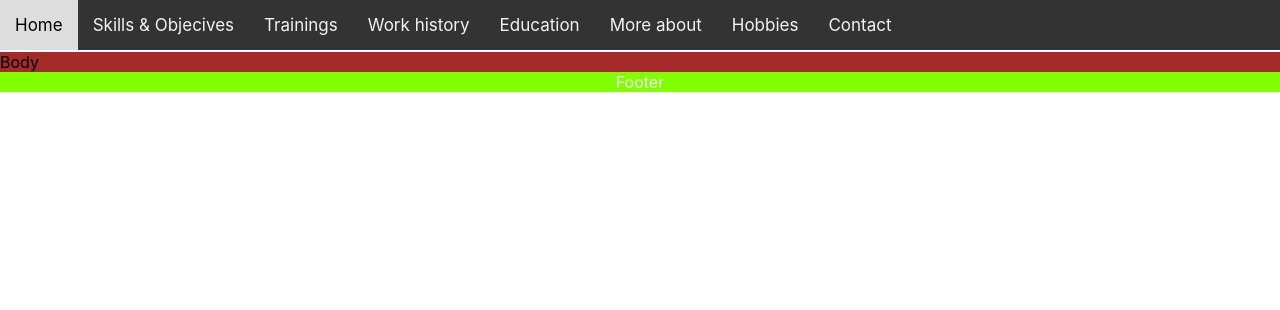
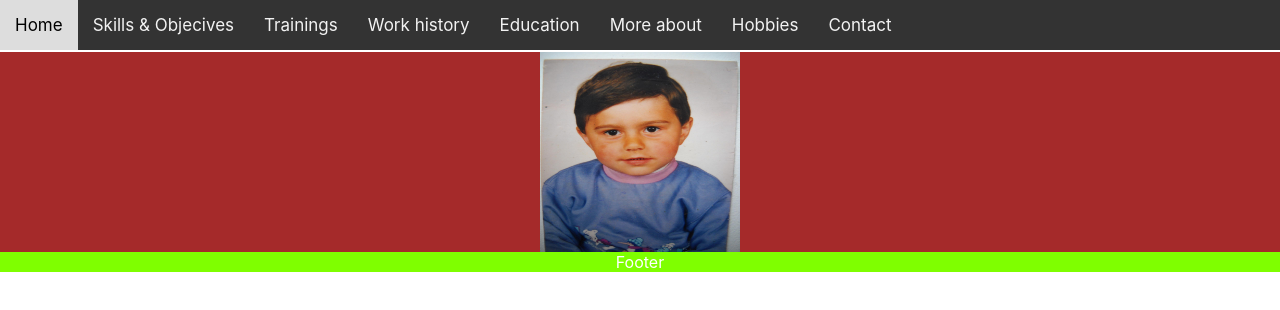
Before and after one commit to vasiluca32/My-Online-CV, a React (Create React App) app: page /Home in a window 1280 px wide. Shown: the top 310 px of the page. Built offline with nearby package versions, Linux system fonts and the light colour scheme.

Commit message:
09.06.2020 home render, first render with picture

```diff
--- a/src/components/Body.js
+++ b/src/components/Body.js
@@ -1,10 +1,13 @@
 import React from "react";
 import "./Body.css"
+import { Route } from "react-router-dom";
+import Home from "../pages/Home"
+
 
 export default function Body() {
     return (
         <div className="body">
-            <p>Body</p>
+            <Route exact path="/Home" component={Home} />
         </div>
     );
 }
--- /dev/null
+++ b/src/components/First-render.css
@@ -0,0 +1,10 @@
+.first-render-wrap{
+    display: flex;
+    justify-content: center;
+
+}
+
+.CV-pic{
+    height:200px;
+    width:200px;
+}
--- /dev/null
+++ b/src/components/First-render.js
@@ -0,0 +1,12 @@
+import React from "react";
+import Picpic from "../../src/cv-picture.jpg"
+import "../components/First-render.css"
+
+export default function MyImage() {
+    return (
+        <div className="first-render-wrap">
+            <img className="CV-pic" src={Picpic} alt="CV-poza"></img>
+
+        </div>
+    )
+}
--- a/src/components/Navbar.js
+++ b/src/components/Navbar.js
@@ -1,10 +1,14 @@
 import React from "react";
 import "./Navbar.css"
+import { Link } from "react-router-dom";
+
 
 export default function Navbar() {
     return (
         <div className="navbar">
-            <a href="#home">Home</a>
+            <Link className="navbar-brand" to="/Home">
+                Home
+            </Link>
             <a href="#contact">Skills & Objecives</a>
             <a href="#news">Trainings</a>
             <a href="#contact">Work history</a>
--- /dev/null
+++ b/src/pages/Home.js
@@ -0,0 +1,11 @@
+import React from "react";
+import MyImage from "../components/First-render"
+
+export default function Home() {
+
+    return (
+        <div>
+            <MyImage />
+        </div>
+    )
+}
```
Also changed, not shown: src/cv-picture.jpg (added).
